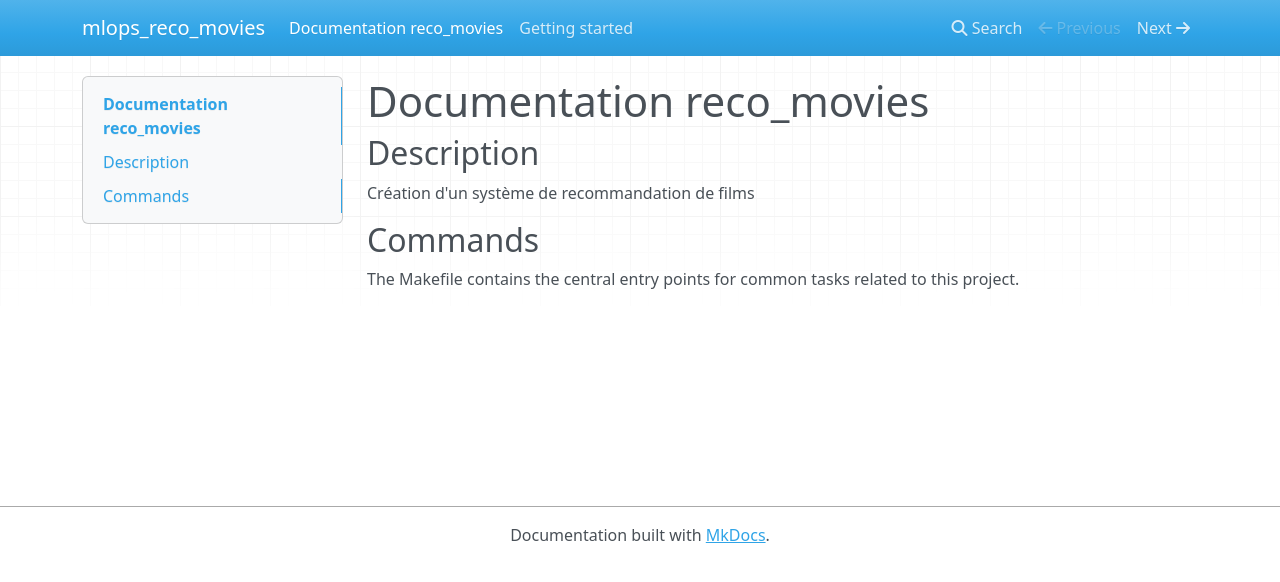
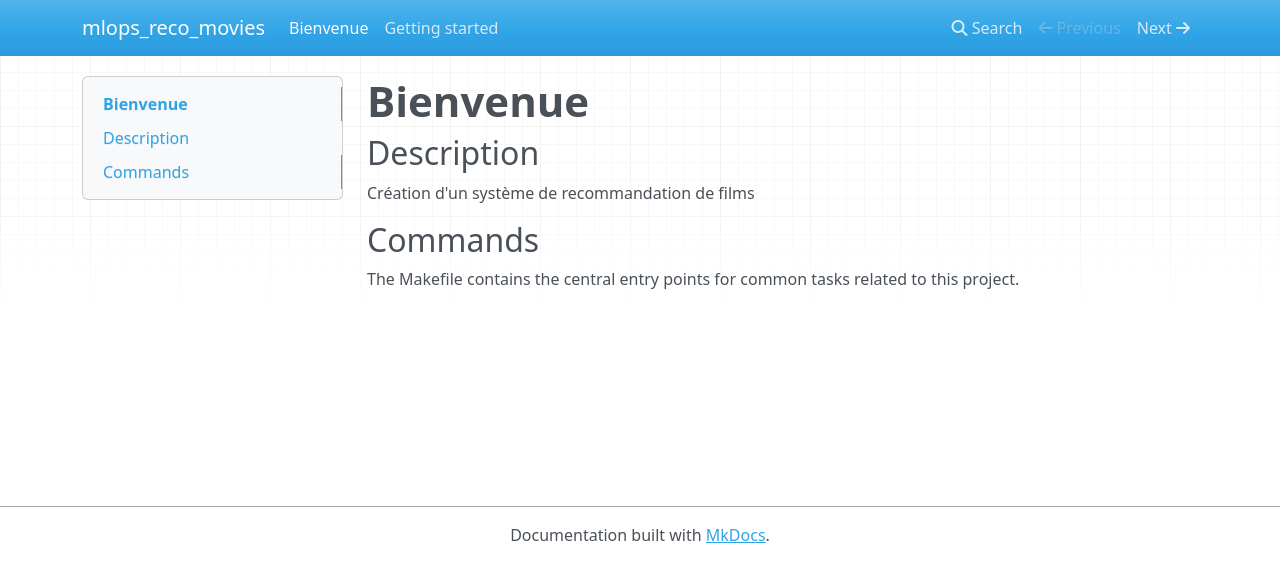
Before and after one commit to AntoinePELAMOURGUES/mlops_reco_movies, an MkDocs documentation site: the page built from docs/docs/index.md, in a window 1280 px wide. Shown: the top 582 px of the page. Built offline with MkDocs 1.6.1, drawn with Linux system fonts in a browser that asks for light colours; nearby versions of some CDN libraries.

Commit message:
docs/docs/index.md updated from https://stackedit.io/

```diff
--- a/docs/docs/index.md
+++ b/docs/docs/index.md
@@ -1,4 +1,5 @@
-# Documentation reco_movies
+# **Bienvenue**
+
 
 ## Description
 
```
Also changed, not shown: other parts of docs/docs/index.md (+1 -1 lines).
